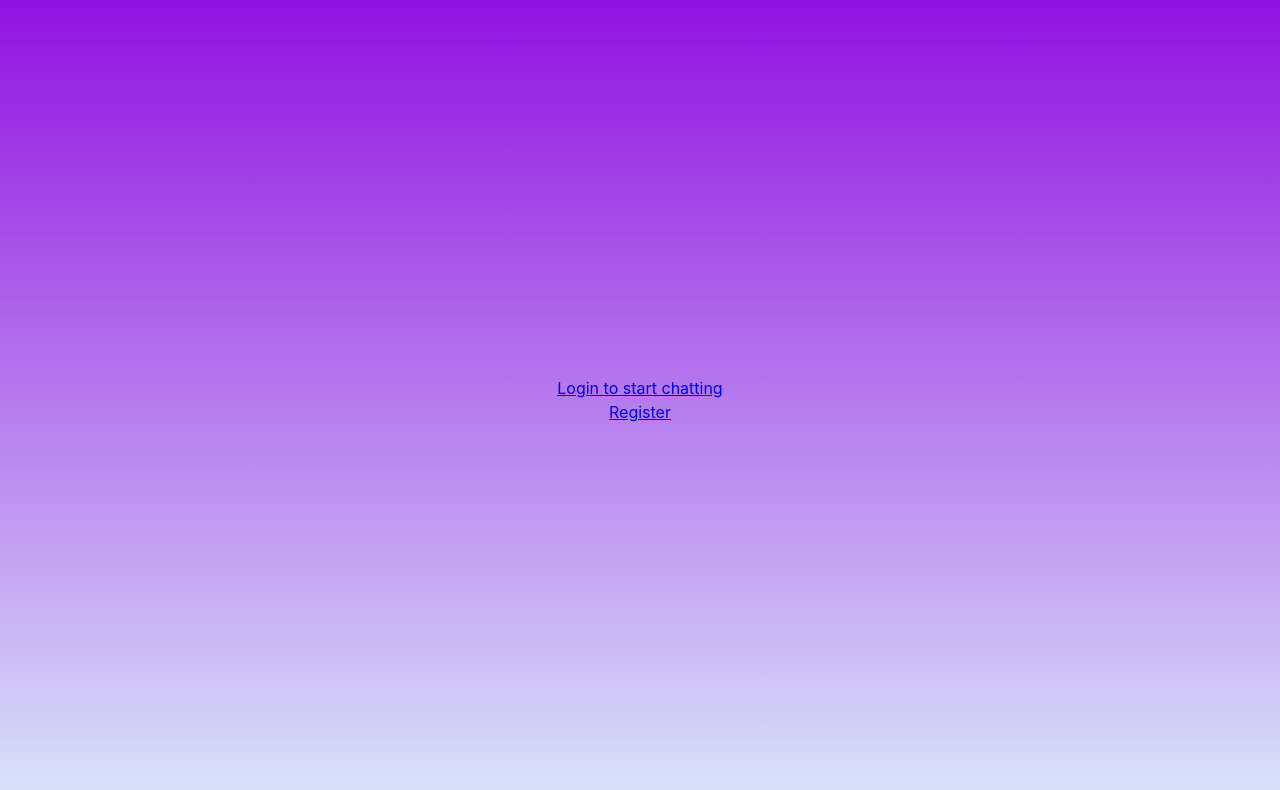
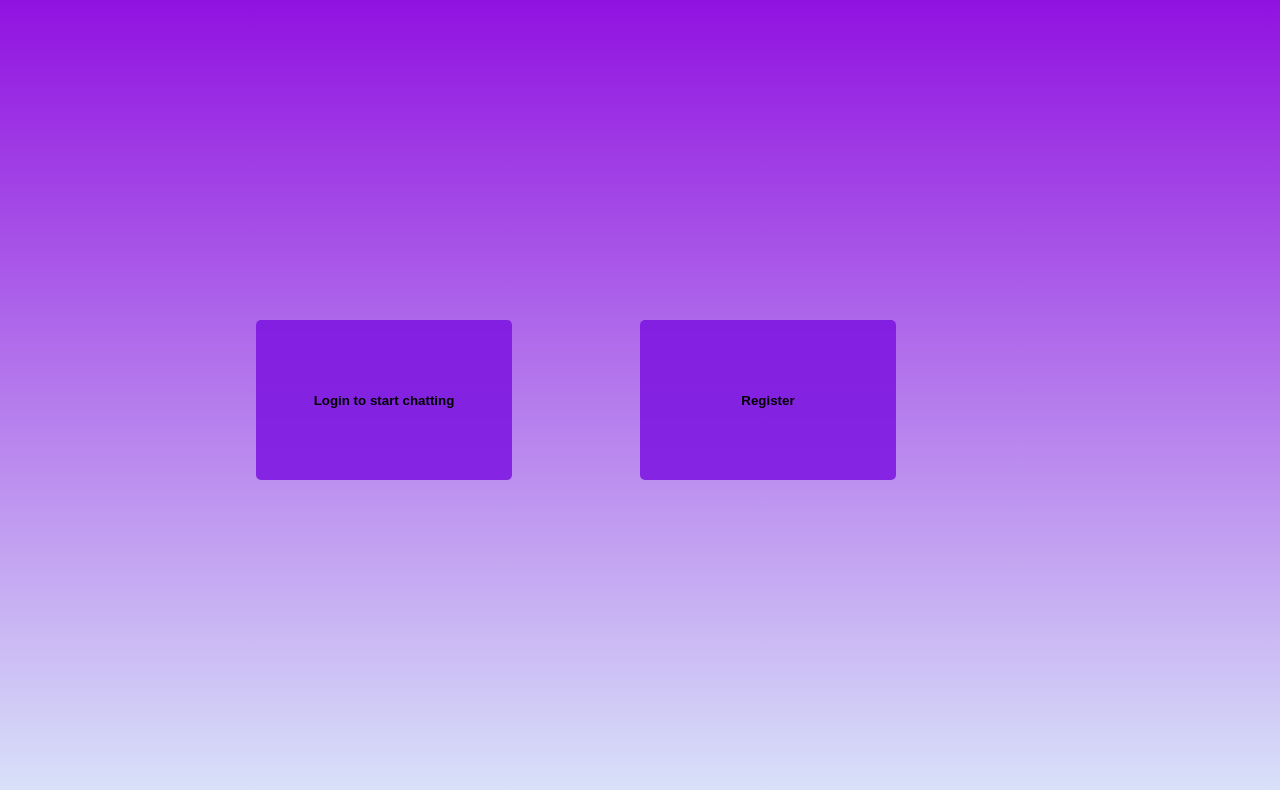
Before and after one commit to Leo-Ma0502/OnlineChat, a React (Vite) app in the folder onlinechat-web/: page / in a window 1280 px wide. Shown: the top 790 px of the page. Built offline with nearby package versions, Linux system fonts and the light colour scheme; no server answers.

Commit message:
redesign welcome page

```diff
--- a/onlinechat-web/src/App.css
+++ b/onlinechat-web/src/App.css
@@ -2,6 +2,28 @@
   height: 100%;
   display: grid;
   place-items: center;
+}
+
+.introduction-container div {
+  display: flex;
+}
+
+.introduction-container div Button {
+  transition: transform 0.3s ease-in-out;
+  width: 20vw;
+  padding: 5px;
+  border: none;
+  height: 20vh;
+  margin: auto;
+  margin-right: 10vw;
+  border-radius: 5px;
+  cursor: pointer;
+  background-color: rgba(126, 21, 224, 0.872);
+  font-weight: bold;
+}
+
+.introduction-container div Button:hover {
+  transform: scale(1.2);
 }
 
 .chat-container {
@@ -78,6 +100,15 @@
 }
 
 @media screen and (max-width: 768px) {
+  .introduction-container div {
+    flex-direction: column;
+  }
+
+  .introduction-container div Button {
+    width: 80vw;
+    margin-bottom: 5vh;
+  }
+
   .auth-container {
     max-width: 95%
   }
--- a/onlinechat-web/src/components/Home.jsx
+++ b/onlinechat-web/src/components/Home.jsx
@@ -28,9 +28,12 @@ export default function Home() {
     return (
       <div className="introduction-container">
         <div>
-          <Link to={`/auth/login`}>Login to start chatting</Link>
-          <br></br>
-          <Link to={`/auth/register`}>Register</Link>
+          <Link to={`/auth/login`}>
+            <button>Login to start chatting</button>
+          </Link>
+          <Link to={`/auth/register`}>
+            <button> Register</button>
+          </Link>
         </div>
       </div>
     );
```
